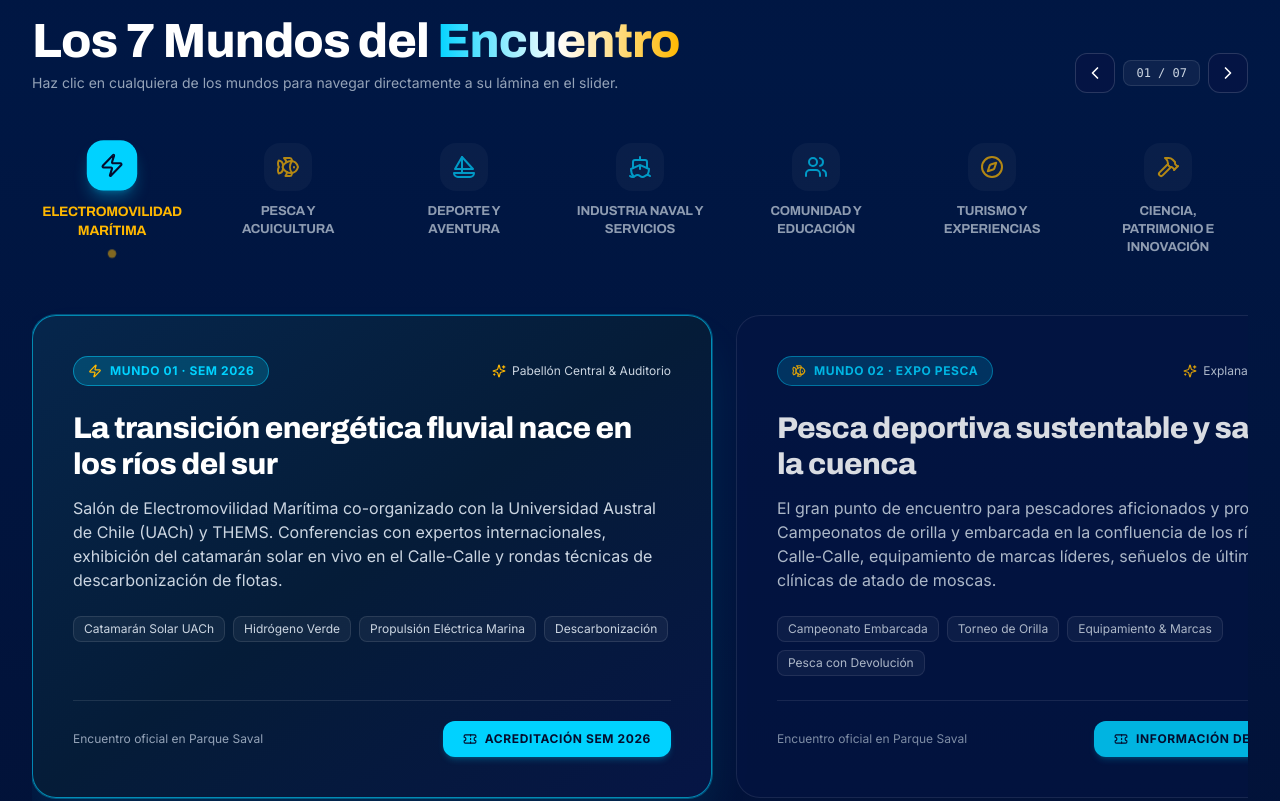
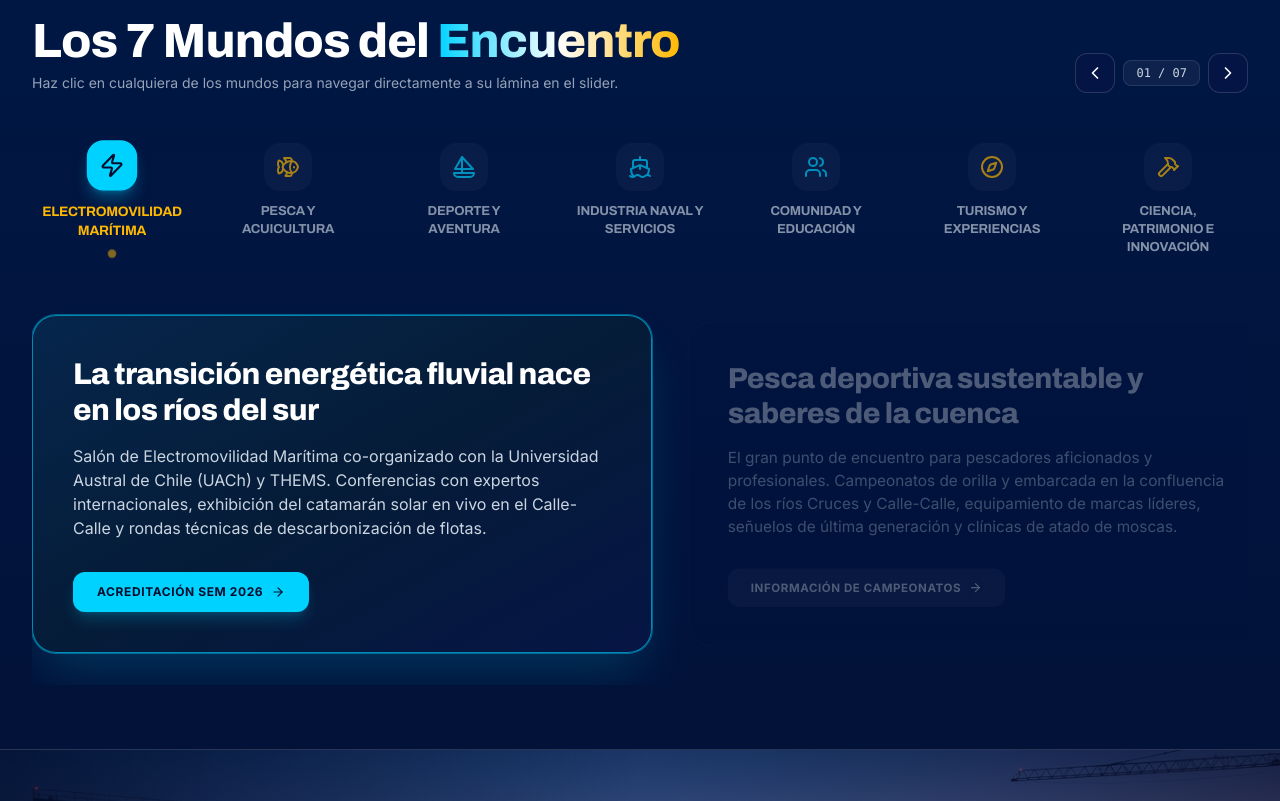
Before and after one commit to erikogodoy/web-valdivia-nautica-2026, a Next.js app: page / in a window 1280 px wide. Shown: the part 2360-3161 px from the top of the page. Built offline with nearby package versions, Linux system fonts and the light colour scheme.

Commit message:
style(slider): simplify slides to title, desc and CTA only; dim inactive slides for maximum focus

```diff
--- a/src/components/ui/ImpactManifesto.tsx
+++ b/src/components/ui/ImpactManifesto.tsx
@@ -15,8 +15,7 @@ import {
   Hammer,
   ChevronLeft,
   ChevronRight,
-  Sparkles,
-  Ticket
+  ArrowRight
 } from 'lucide-react';
 
 interface ImpactManifestoProps {
@@ -53,98 +52,70 @@ const STATS = [
 const WORLDS = [
   {
     id: 'sem',
-    number: '01',
     name: 'Electromovilidad Marítima',
-    tag: 'SEM 2026',
     modalType: 'sem',
-    location: 'Pabellón Central & Auditorio',
     title: 'La transición energética fluvial nace en los ríos del sur',
     desc: 'Salón de Electromovilidad Marítima co-organizado con la Universidad Austral de Chile (UACh) y THEMS. Conferencias con expertos internacionales, exhibición del catamarán solar en vivo en el Calle-Calle y rondas técnicas de descarbonización de flotas.',
-    tags: ['Catamarán Solar UACh', 'Hidrógeno Verde', 'Propulsión Eléctrica Marina', 'Descarbonización'],
     ctaText: 'Acreditación SEM 2026',
     icon: Zap,
     accent: 'poster-cyan',
   },
   {
     id: 'pesca',
-    number: '02',
     name: 'Pesca y Acuicultura',
-    tag: 'EXPO PESCA',
     modalType: 'general',
-    location: 'Explanada Sur & Ribera Fluvial',
     title: 'Pesca deportiva sustentable y saberes de la cuenca',
     desc: 'El gran punto de encuentro para pescadores aficionados y profesionales. Campeonatos de orilla y embarcada en la confluencia de los ríos Cruces y Calle-Calle, equipamiento de marcas líderes, señuelos de última generación y clínicas de atado de moscas.',
-    tags: ['Campeonato Embarcada', 'Torneo de Orilla', 'Equipamiento & Marcas', 'Pesca con Devolución'],
     ctaText: 'Información de Campeonatos',
     icon: Fish,
     accent: 'poster-gold',
   },
   {
     id: 'deporte',
-    number: '03',
     name: 'Deporte y Aventura',
-    tag: 'REMO & DEPORTE',
     modalType: 'general',
-    location: 'Muelle Fluvial & Cancha Calle-Calle',
     title: 'La capital del remo chileno en plena competencia',
     desc: 'Espectáculo náutico de primer nivel con los históricos clubes centenarios valdivianos (Phoenix, Arturo Prat, Centenario) y remeros olímpicos. Incluye bautizos náuticos abiertos de kayak para jóvenes y paseos fluviales guiados.',
-    tags: ['Regatas Oficiales Calle-Calle', 'Bautizos de Kayak Gratuitos', 'Clubes Centenarios', 'Clínicas Náuticas'],
-    ctaText: 'Ver Actividades en Río',
+    ctaText: 'Ver Actividades Deportivas',
     icon: Sailboat,
     accent: 'poster-cyan',
   },
   {
     id: 'naval',
-    number: '04',
     name: 'Industria Naval y Servicios',
-    tag: 'ASTILLEROS & B2B',
     modalType: 'expositor',
-    location: 'Hangar Principal Parque Saval',
     title: 'Vanguardia en construcción naval y proveeduría técnica',
     desc: 'Exhibición de la potente industria de astilleros encabezada por ASENAV, armadores comerciales, motores marinos de alta eficiencia, soluciones de telemetría y ruedas de negocios nacionales e internacionales.',
-    tags: ['Astilleros ASENAV', 'Rondas de Negocios B2B', 'Motores & Sistemas Navales', 'Proveedores Marítimos'],
     ctaText: 'Solicitar Stand B2B',
     icon: Ship,
     accent: 'white',
   },
   {
     id: 'comunidad',
-    number: '05',
     name: 'Comunidad y Educación',
-    tag: 'COMUNIDAD',
     modalType: 'general',
-    location: 'Plaza Central & Espacio Ciudadano',
     title: 'Integración ciudadana, escuelas y futuro fluvial',
     desc: 'Espacio de divulgación y encuentro donde universidades, centros de formación técnica, colegios de la región y organizaciones ciudadanas dialogan sobre la relación histórica y futura de Valdivia con sus ríos y humedales.',
-    tags: ['Vinculación Escolar', 'Proyectos Científicos UACh', 'Educación Ambiental', 'Futuro Sostenible'],
     ctaText: 'Participar con Escuela / Universidad',
     icon: Users,
     accent: 'poster-cyan',
   },
   {
     id: 'turismo',
-    number: '06',
     name: 'Turismo y Experiencias',
-    tag: 'TURISMO FLUVIAL',
     modalType: 'general',
-    location: 'Patio Gastronómico & Muelle Fluvial',
     title: 'Sabores ribereños, cerveza artesanal y navegación',
     desc: 'La experiencia sensorial de Valdivia: paseos en embarcaciones turísticas por el Santuario de la Naturaleza Carlos Anwandter, patio de gastronomía marina y fluvial en vivo, y degustación de cervecerías artesanales de Los Ríos.',
-    tags: ['Paseos al Santuario', 'Cocina en Vivo', 'Cerveza Artesanal Valdiviana', 'Música al Atardecer'],
     ctaText: 'Descubrir Experiencias',
     icon: Compass,
     accent: 'poster-gold',
   },
   {
     id: 'patrimonio',
-    number: '07',
     name: 'Ciencia, Patrimonio e Innovación',
-    tag: 'PATRIMONIO VIVO',
     modalType: 'general',
-    location: 'El Taller Vivo / Galpón de Tradiciones',
     title: 'Carpintería de ribera y memoria viva en madera nativa',
     desc: 'Demostraciones magistrales en directo donde maestros carpinteros de ribera construyen y calafatean embarcaciones tradicionales de madera. Un tributo al patrimonio vivo que define la identidad fluvial del sur austral.',
-    tags: ['Construcción en Vivo', 'Maestros de Ribera', 'Madera Nativa', 'Oficios Ancestrales'],
     ctaText: 'Ver Talleres de Oficios',
     icon: Hammer,
     accent: 'poster-gold',
@@ -314,7 +285,7 @@ export default function ImpactManifesto({ onOpenModal }: ImpactManifestoProps) {
                 key={mundo.id}
                 onClick={() => scrollToCard(idx)}
                 className={`group flex flex-col items-center text-center p-2.5 rounded-2xl transition-all duration-200 cursor-pointer ${
-                  isSelected ? 'scale-105' : 'opacity-70 hover:opacity-100'
+                  isSelected ? 'scale-105' : 'opacity-65 hover:opacity-100'
                 }`}
               >
                 {/* Clean Icon */}
@@ -341,77 +312,52 @@ export default function ImpactManifesto({ onOpenModal }: ImpactManifestoProps) {
           })}
         </div>
 
-        {/* HORIZONTAL MULTI-CARD SLIDER (7 LÁMINAS LADO A LADO) */}
+        {/* HORIZONTAL MULTI-CARD SLIDER (7 LÁMINAS: SOLO TÍTULO, DESCRIPCIÓN Y CTA) */}
         <div
           ref={sliderRef}
-          className="flex gap-6 overflow-x-auto snap-x snap-mandatory scroll-smooth pb-8 pt-2 no-scrollbar"
+          className="flex gap-6 overflow-x-auto snap-x snap-mandatory scroll-smooth pb-8 pt-2 no-scrollbar items-stretch"
           style={{ scrollbarWidth: 'none', msOverflowStyle: 'none' }}
         >
           {WORLDS.map((mundo, idx) => {
-            const Icon = mundo.icon;
             const isSelected = activeMundoIndex === idx;
             return (
               <div
                 key={mundo.id}
-                onClick={() => setActiveMundoIndex(idx)}
-                className={`w-[85vw] sm:w-[540px] md:w-[620px] lg:w-[680px] shrink-0 snap-center p-8 sm:p-10 rounded-3xl transition-all duration-300 flex flex-col justify-between border cursor-pointer ${
+                onClick={() => scrollToCard(idx)}
+                className={`w-[85vw] sm:w-[500px] md:w-[580px] lg:w-[620px] shrink-0 snap-center p-8 sm:p-10 rounded-3xl transition-all duration-300 flex flex-col justify-between border cursor-pointer ${
                   isSelected
-                    ? 'bg-gradient-to-br from-[#06264c] via-[#051c38] to-poster-dark border-poster-cyan/60 shadow-2xl shadow-poster-cyan/15 ring-1 ring-poster-cyan/30'
-                    : 'bg-poster-dark/60 border-white/10 hover:border-white/30 hover:bg-poster-dark/80 opacity-85'
+                    ? 'opacity-100 scale-100 bg-gradient-to-br from-[#06264c] via-[#051c38] to-poster-dark border-poster-cyan/60 shadow-2xl shadow-poster-cyan/20 ring-1 ring-poster-cyan/40 z-10'
+                    : 'opacity-30 hover:opacity-60 scale-[0.96] bg-poster-dark/30 border-white/5'
                 }`}
               >
                 <div>
-                  {/* Top Bar of the Slide */}
-                  <div className="flex items-center justify-between gap-4 mb-6">
-                    <div className="inline-flex items-center gap-2 px-3.5 py-1.5 rounded-full bg-poster-cyan/20 border border-poster-cyan/50 text-poster-cyan text-xs font-bold uppercase tracking-wider">
-                      <Icon className="w-3.5 h-3.5 text-poster-gold" />
-                      <span>Mundo {mundo.number} · {mundo.tag}</span>
-                    </div>
-
-                    <span className="text-xs font-sans text-slate-300 flex items-center gap-1.5">
-                      <Sparkles className="w-3.5 h-3.5 text-poster-gold" />
-                      {mundo.location}
-                    </span>
-                  </div>
-
-                  {/* Title & Description */}
-                  <h4 className="text-xl sm:text-2xl md:text-3xl font-archivo font-extrabold text-white mb-3.5 leading-snug">
+                  {/* Clean Big Title */}
+                  <h4 className="text-xl sm:text-2xl md:text-3xl font-archivo font-extrabold text-white mb-4 leading-snug">
                     {mundo.title}
                   </h4>
 
-                  <p className="text-slate-300 text-xs sm:text-sm md:text-base leading-relaxed font-sans mb-6">
+                  {/* Clean Narrative Description */}
+                  <p className="text-slate-300 text-sm sm:text-base leading-relaxed font-sans mb-8">
                     {mundo.desc}
                   </p>
-
-                  {/* Tags */}
-                  <div className="flex flex-wrap gap-2 mb-6">
-                    {mundo.tags.map((tag, tIdx) => (
-                      <span
-                        key={tIdx}
-                        className="text-xs px-2.5 py-1 rounded-lg bg-white/5 border border-white/10 text-slate-300 font-sans"
-                      >
-                        {tag}
-                      </span>
-                    ))}
-                  </div>
                 </div>
 
-                {/* Card Action Button */}
-                <div className="pt-5 border-t border-white/10 flex items-center justify-between">
-                  <span className="text-xs text-slate-400 font-sans">
-                    Encuentro oficial en Parque Saval
-                  </span>
-
+                {/* Direct Clean CTA */}
+                <div>
                   {onOpenModal && (
                     <button
                       onClick={(e) => {
                         e.stopPropagation();
                         onOpenModal(mundo.modalType);
                       }}
-                      className="inline-flex items-center gap-2 px-5 py-2.5 rounded-xl bg-poster-cyan text-poster-midnight text-xs font-bold uppercase tracking-wider hover:bg-white transition-all shadow-md shadow-poster-cyan/20 hover:scale-[1.02]"
+                      className={`inline-flex items-center gap-2 px-6 py-3 rounded-xl text-xs font-bold uppercase tracking-wider transition-all ${
+                        isSelected
+                          ? 'bg-poster-cyan text-poster-midnight hover:bg-white shadow-lg shadow-poster-cyan/20 hover:scale-[1.02]'
+                          : 'bg-white/10 text-white hover:bg-white/20'
+                      }`}
                     >
-                      <Ticket className="w-3.5 h-3.5" />
                       <span>{mundo.ctaText}</span>
+                      <ArrowRight className="w-3.5 h-3.5" />
                     </button>
                   )}
                 </div>
```
